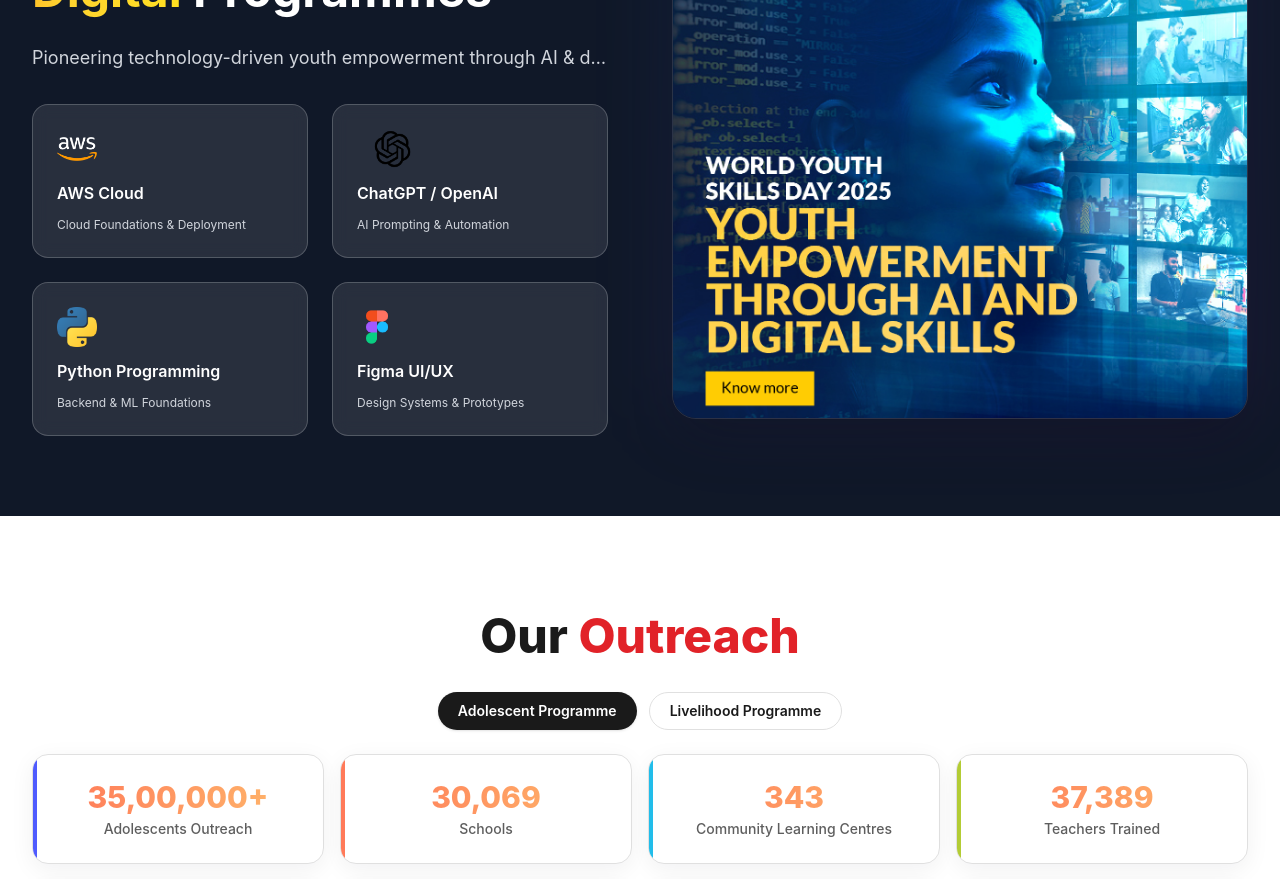
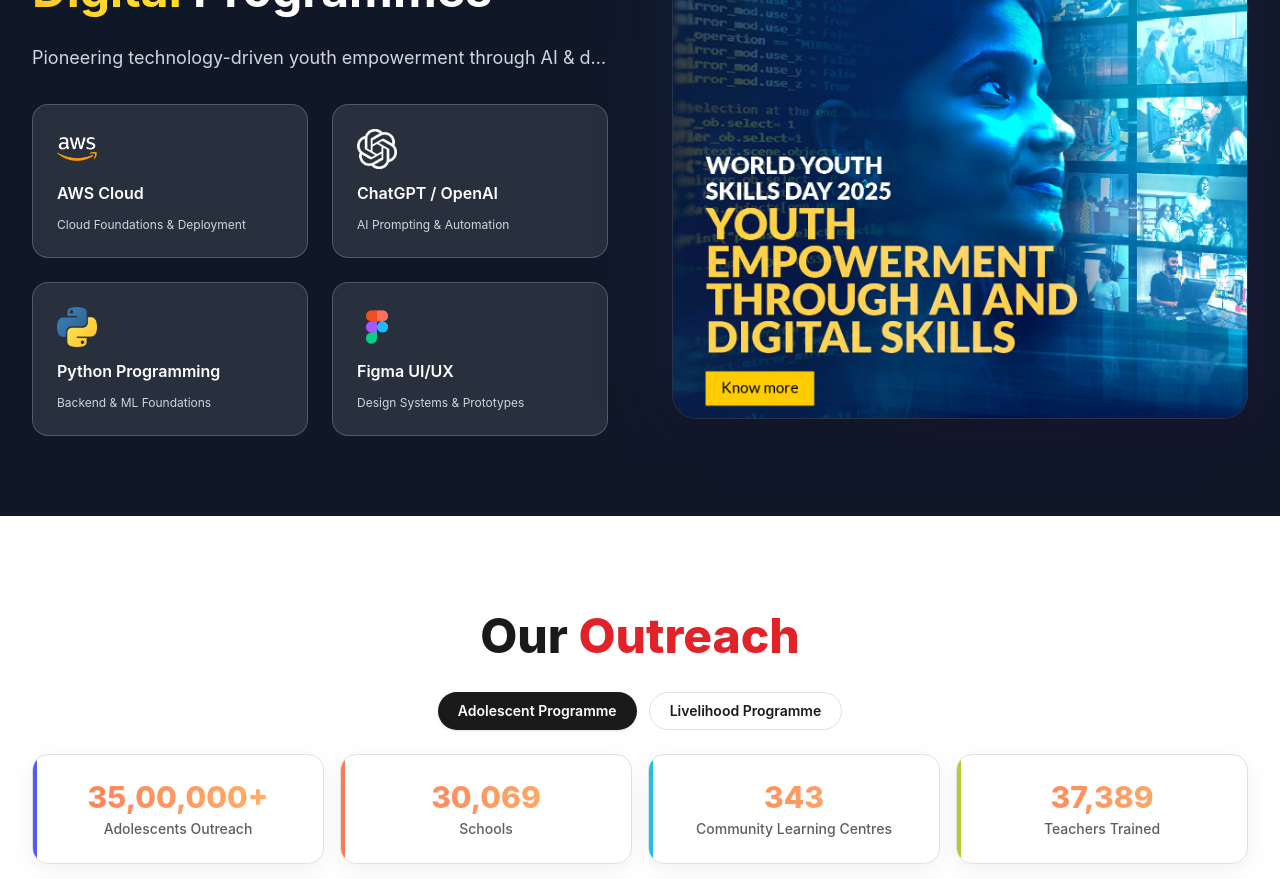
Before and after one commit to ayushnawghane/magic-bus-react, a React (Vite) app: page / in a window 1280 px wide. Shown: the part 2820-3699 px from the top of the page. Built offline with nearby package versions, Linux system fonts and the light colour scheme.

Commit message:
logo fixing

```diff
--- a/src/components/Home/AIDigitalSection.jsx
+++ b/src/components/Home/AIDigitalSection.jsx
@@ -16,7 +16,7 @@ export default function AIDigitalSection() {
     {
       title: "ChatGPT / OpenAI",
       sub: "AI Prompting & Automation",
-      logo: "/logos/chatgpt.png",
+      logo: "/logos/gptwhite.png",
     },
     {
       title: "Python Programming",
```
Also changed, not shown: public/logos/gptwhite.png (added).
